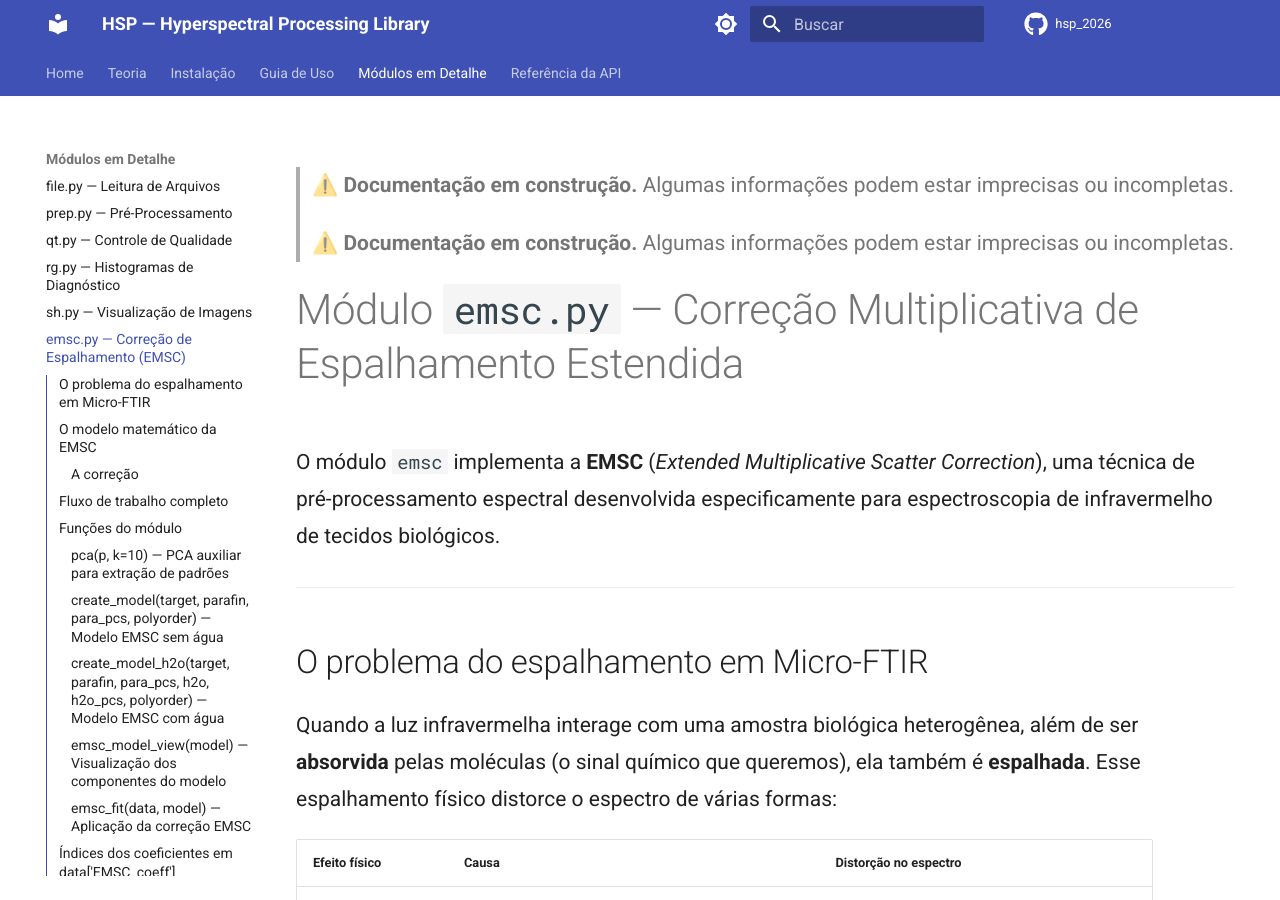
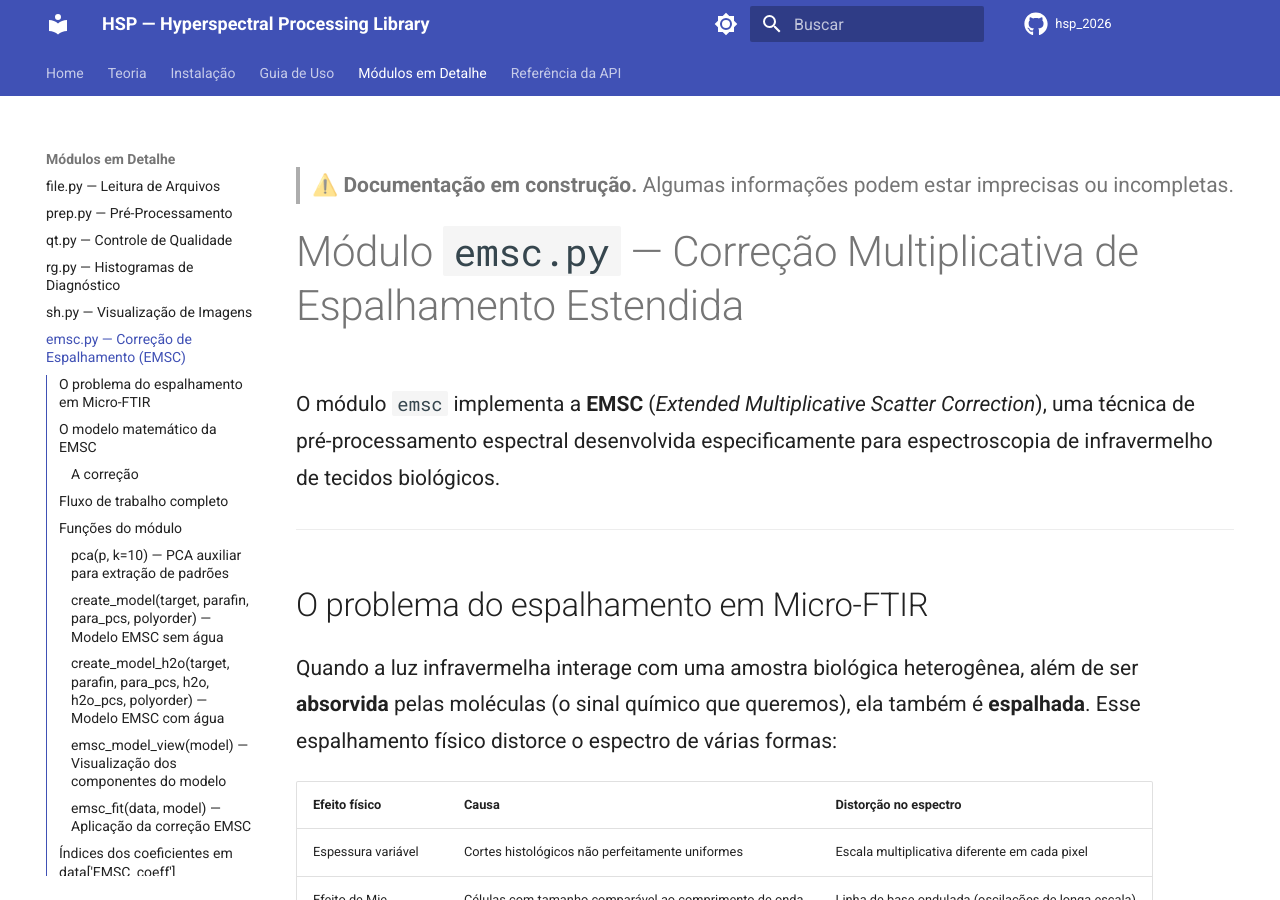
Before and after one commit to tmpereira/hsp_2026, an MkDocs documentation site: the page built from docs/emsc.md, in a window 1280 px wide and 900 px high. Built offline with MkDocs 1.6.1 and Material for MkDocs 9.7.7, drawn with Linux system fonts in a browser that asks for light colours; comment, search, counter and statistics services are not loaded; the version menu is left out.

Commit message:
sua mensagem aqui

```diff
--- a/docs/emsc.md
+++ b/docs/emsc.md
@@ -1,6 +1,6 @@
 > ⚠️ **Documentação em construção.** Algumas informações podem estar imprecisas ou incompletas.
 
-> ⚠️ **Documentação em construção.** Algumas informações podem estar imprecisas ou incompletas.
+
 
 # Módulo `emsc.py` — Correção Multiplicativa de Espalhamento Estendida
 
```
